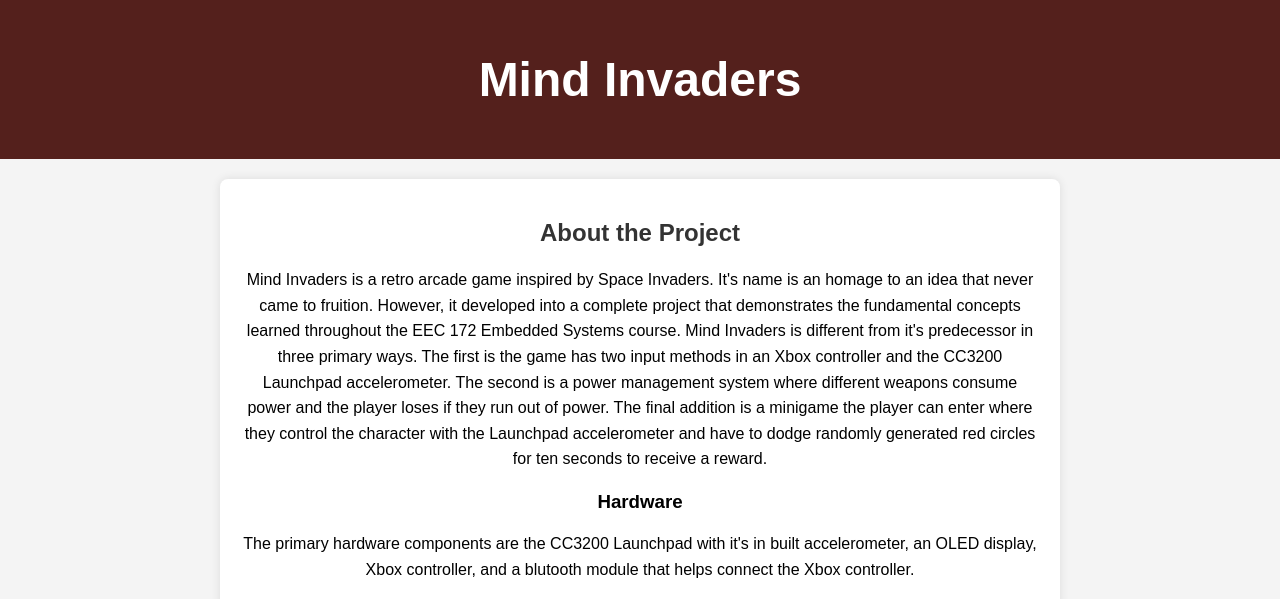
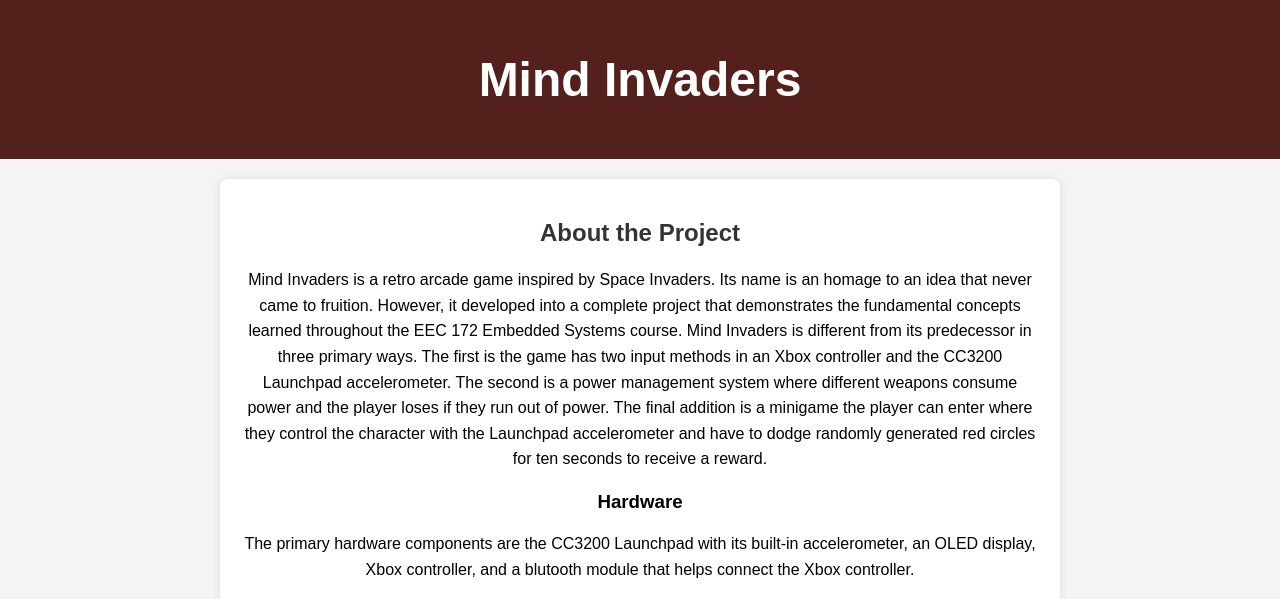
Before and after one commit to Braxai/EEC-172-Final-Project, a plain HTML site: page index.html in a window 1280 px wide. Shown: the top 599 px of the page. Drawn offline with Linux system fonts and the light colour scheme.

Commit message:
Update index.html

```diff
--- a/index.html
+++ b/index.html
@@ -15,11 +15,11 @@
         <section class="description">
             <h2>About the Project</h2>
             <p>
-                Mind Invaders is a retro arcade game inspired by Space Invaders. It's name is an homage to an idea that never came to fruition. However, it developed into a complete project that demonstrates the fundamental concepts learned throughout the EEC 172 Embedded Systems course. Mind Invaders is different from it's predecessor in three primary ways. The first is the game has two input methods in an Xbox controller and the CC3200 Launchpad accelerometer. The second is a power management system where different weapons consume power and the player loses if they run out of power. The final addition is a minigame the player can enter where they control the character with the Launchpad accelerometer and have to dodge randomly generated red circles for ten seconds to receive a reward.
+                Mind Invaders is a retro arcade game inspired by Space Invaders. Its name is an homage to an idea that never came to fruition. However, it developed into a complete project that demonstrates the fundamental concepts learned throughout the EEC 172 Embedded Systems course. Mind Invaders is different from its predecessor in three primary ways. The first is the game has two input methods in an Xbox controller and the CC3200 Launchpad accelerometer. The second is a power management system where different weapons consume power and the player loses if they run out of power. The final addition is a minigame the player can enter where they control the character with the Launchpad accelerometer and have to dodge randomly generated red circles for ten seconds to receive a reward.
             </p>
             <h3>Hardware</h3>
             <p>
-                The primary hardware components are the CC3200 Launchpad with it's in built accelerometer, an OLED display, Xbox controller, and a blutooth module that helps connect the Xbox controller.
+                The primary hardware components are the CC3200 Launchpad with its built-in accelerometer, an OLED display, Xbox controller, and a blutooth module that helps connect the Xbox controller.
             </p>
         </section>
 
```
